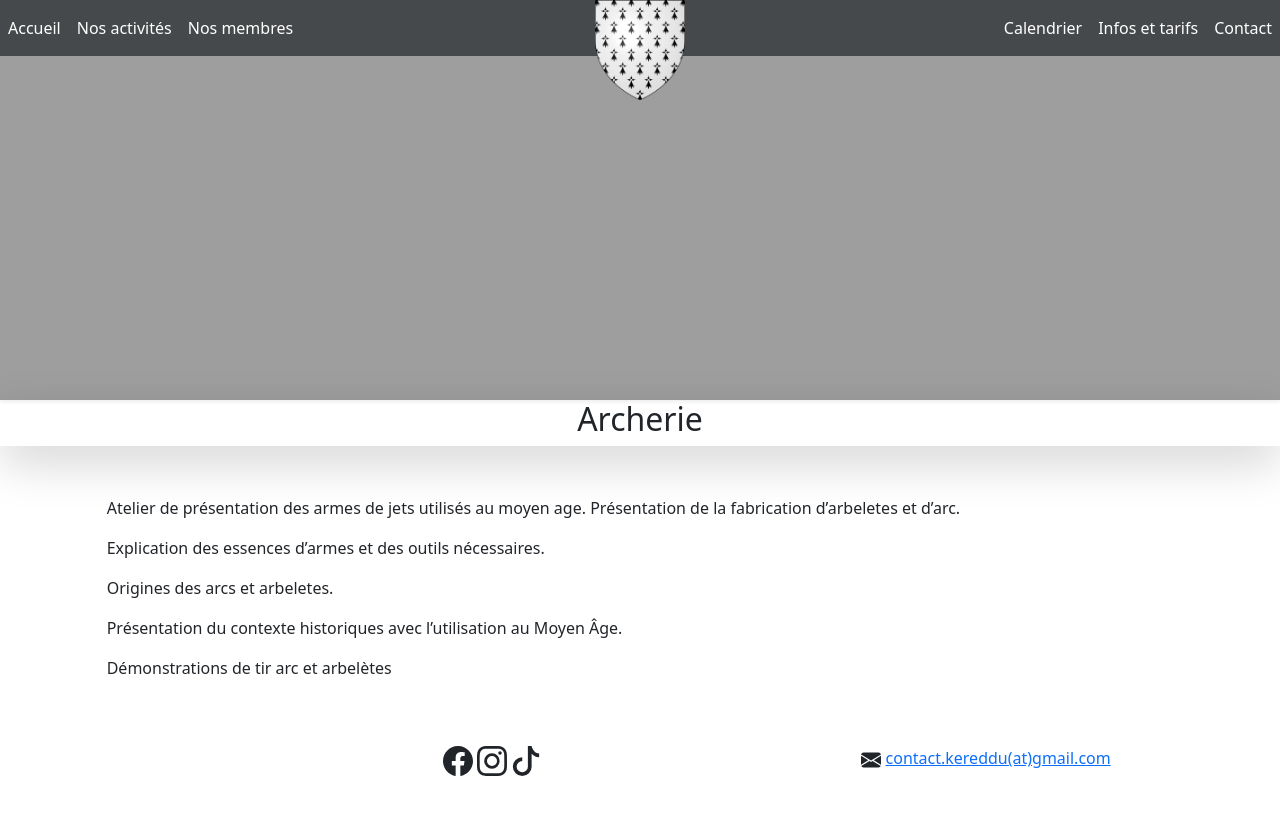
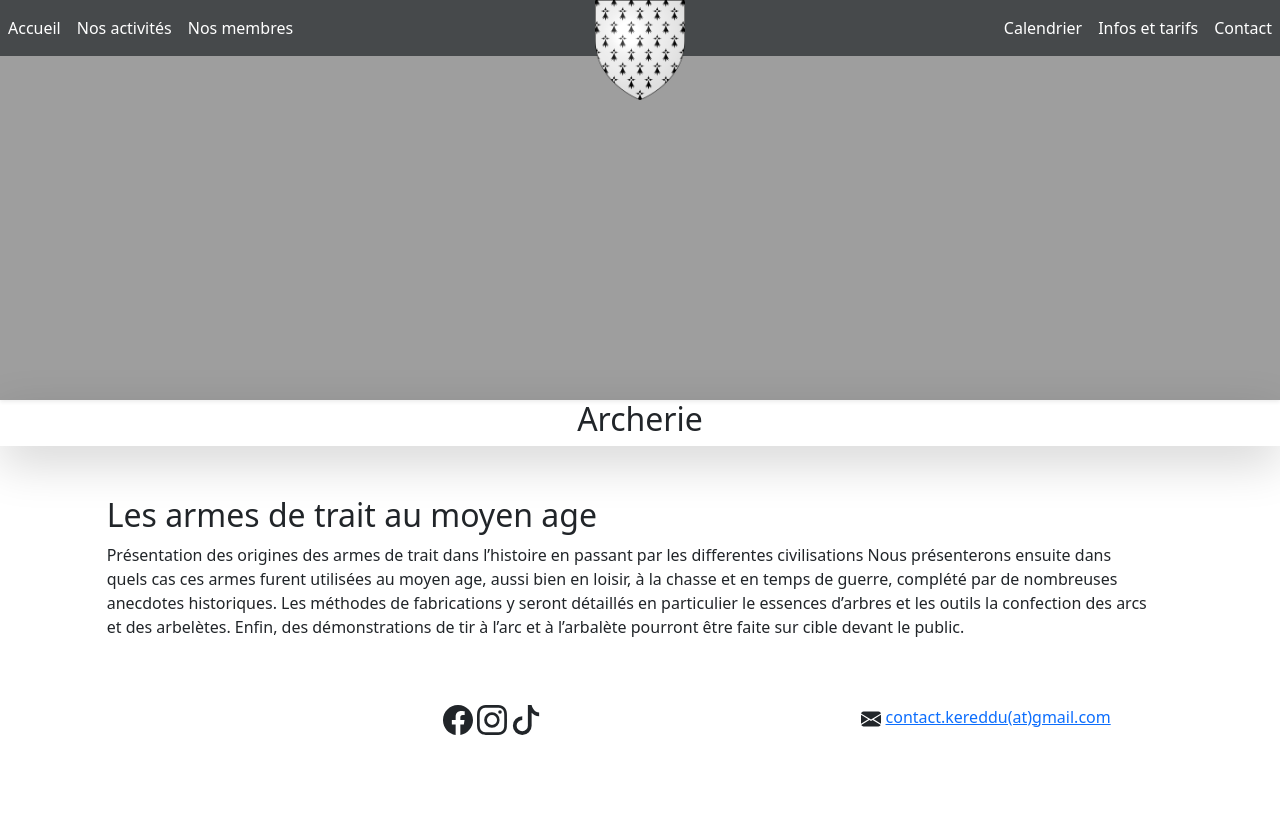
Before and after one commit to Beinva/KerEddu.github.io, a Jekyll site: the page built from _posts/2022-11-29-archerie.markdown, in a window 1280 px wide. Shown: the top 815 px of the page. Built offline with Jekyll 4.4.1, drawn with Linux system fonts in a browser that asks for light colours; nearby versions of some CDN libraries.

Commit message:
MAJ Archerie

```diff
--- a/_posts/2022-11-29-archerie.markdown
+++ b/_posts/2022-11-29-archerie.markdown
@@ -4,14 +4,9 @@ categories: Archerie
 img:
 permalink: /ateliers/archerie/
 ---
-Atelier de présentation des armes de jets utilisés au moyen age.
-Présentation de la fabrication d'arbeletes et d'arc.
+## Les armes de trait au moyen age
 
-
-Explication des essences d'armes et des outils nécessaires.
-
-Origines des arcs et arbeletes.
-
-Présentation du contexte historiques avec l'utilisation au Moyen Âge.
-
-Démonstrations de tir arc et arbelètes
+Présentation des origines des armes de trait dans l'histoire en passant par les differentes civilisations
+Nous présenterons ensuite dans quels cas ces armes furent utilisées au moyen age, aussi bien en loisir, à la chasse et en temps de guerre, complété par de nombreuses anecdotes historiques.
+Les méthodes de fabrications y seront détaillés en particulier le essences d'arbres et les outils la confection des arcs et des arbelètes.
+Enfin, des démonstrations de tir à l'arc et à l'arbalète pourront être faite sur cible devant le public.
```
